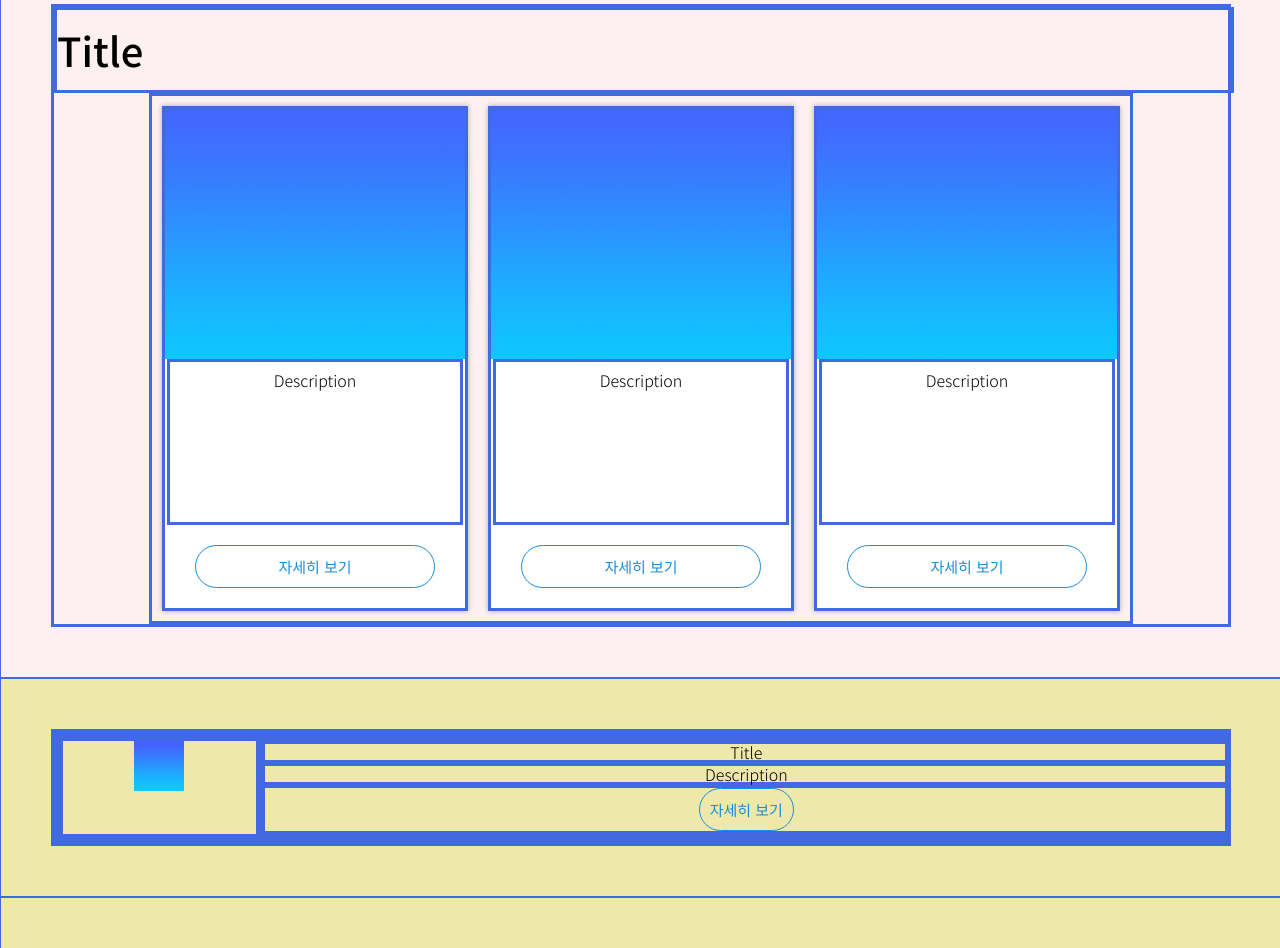
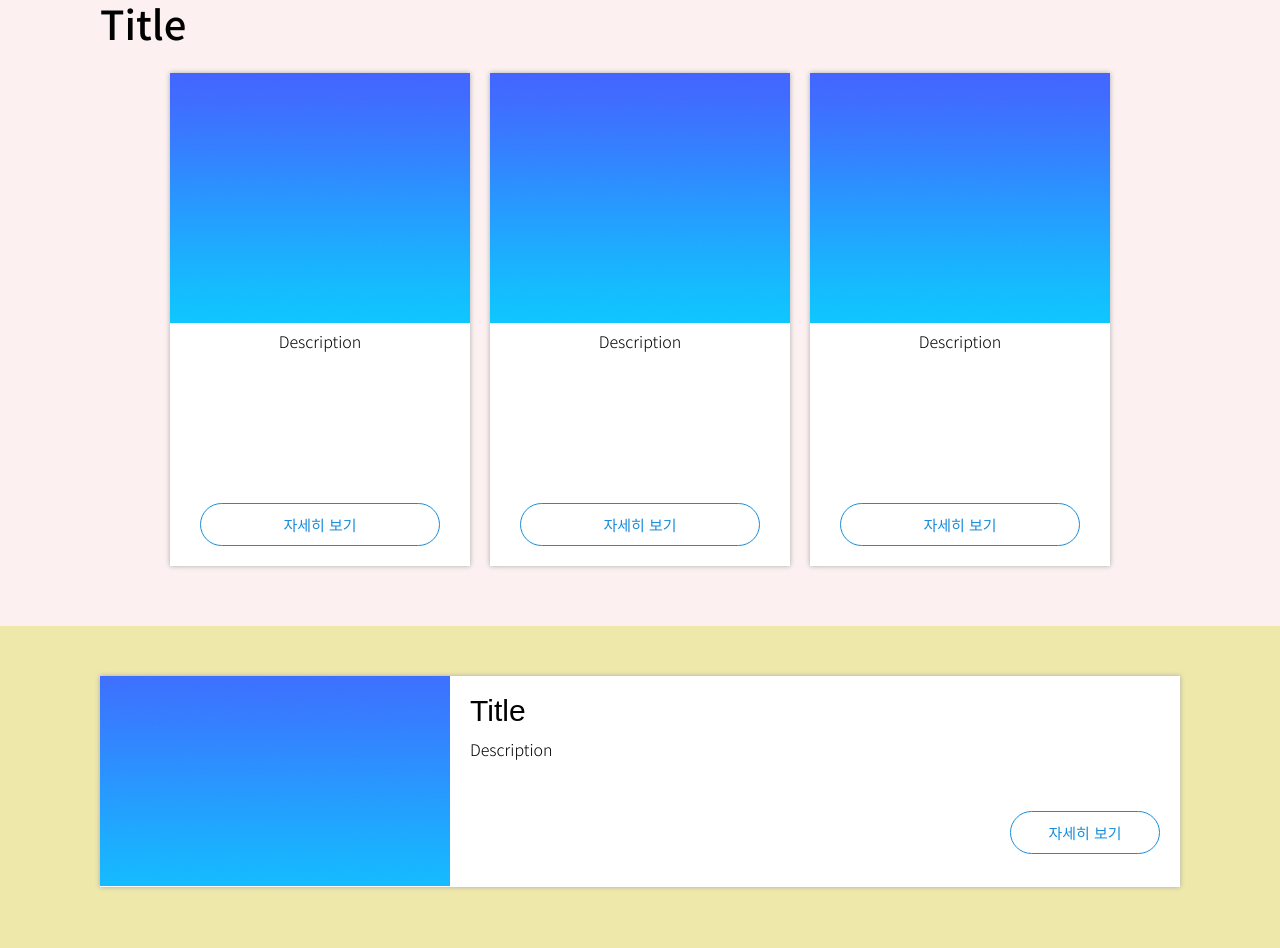
Before and after one commit to DDCheww/mentoring-portfolio, a plain HTML site: page index.html in a window 1280 px wide. Shown: the part 648-1596 px from the top of the page. Drawn offline with nearby package versions, Linux system fonts and the light colour scheme.

Commit message:
modify book3

```diff
--- a/index.html
+++ b/index.html
@@ -67,12 +67,12 @@
       <div class="article-container">
         <div class="article">
           <div class="article-img-container">
-            <img src="img/temp.jpg" alt="article_pic" width="50px">
+            <img src="img/temp.jpg" alt="article_pic">
           </div>
-          <div class="article-desc-contatiner">
-            <div>Title</div>
-            <div>Description</div>
-            <div><button>자세히 보기</button></div>
+          <div class="article-desc-container">
+            <div><h2>Title</h2></div>
+            <div class="maintext">Description</div>
+            <button>자세히 보기</button>
           </div>
         </div>
       </div>
--- a/style.css
+++ b/style.css
@@ -2,7 +2,7 @@
 
 div {
     text-align: center;
-    border: royalblue solid;
+    /* border: royalblue solid; */
     width: 100%;
 
     font-family: 'Noto Sans KR', sans-serif;
@@ -49,6 +49,14 @@ h1 {
     margin-bottom: 20px;
 }
 
+h2 {
+    font-family: 'Noto Snas KR', sans-serif;
+    font-weight: 500;
+    font-size: 30px;
+    text-align: left;
+    margin-bottom: 15px;
+}
+
 p {
     text-align: left;
 }
@@ -64,6 +72,7 @@ button {
     border-width: 1.5px;
     color: #188ddb;
     padding: 10px;
+
     text-align: center;
 }
 
@@ -77,7 +86,11 @@ button:hover{
     display: flex;
     flex-direction: row;
     align-self: center;
-    margin: 50px;
+    margin-left : 100px;
+    margin-right : 100px;
+    margin-top : 50px;
+    margin-bottom : 50px;
+
 }
 
 .card {
@@ -142,6 +155,7 @@ div.card-history {
     box-shadow: 0px 0px 5px 0px #AAAAAA;
     margin: 10px;
     text-align: center;
+    align-content: center;
     height: fit-content;
     display: flex;
     flex-direction: column;
@@ -170,21 +184,44 @@ div.card-history {
 .article-container {
     display: flex;
     flex-direction: column;
+    width : 100%;
 }
 
 .article {
     display: flex;
     flex-direction: row;
+    background-color: white;
+    box-shadow: 0px 0px 5px 0px #AAAAAA;
+    height: fit-content;
 }
 
 .article-img-container {
-    width: 20%;
+    width: fit-content;
+    height: fit-content;
+}
+
+.article-img-container img {
+    width: 350px;
+    height: 210px;
+    object-fit: cover;
 }
 
 .article-desc-container {
     width: 80%;
-    display: flex;
-    flex-direction: column;
+    /* display: flex;
+    flex-direction: column; */
+    padding: 20px;
+}
+
+.article-desc-container .maintext {
+    text-align: left;
+    height: 60px;
+}
+
+.article-desc-container button {
+    width: 150px;
+    float:right;
+    margin-top: 10px;
 }
 
 .diary {
```
